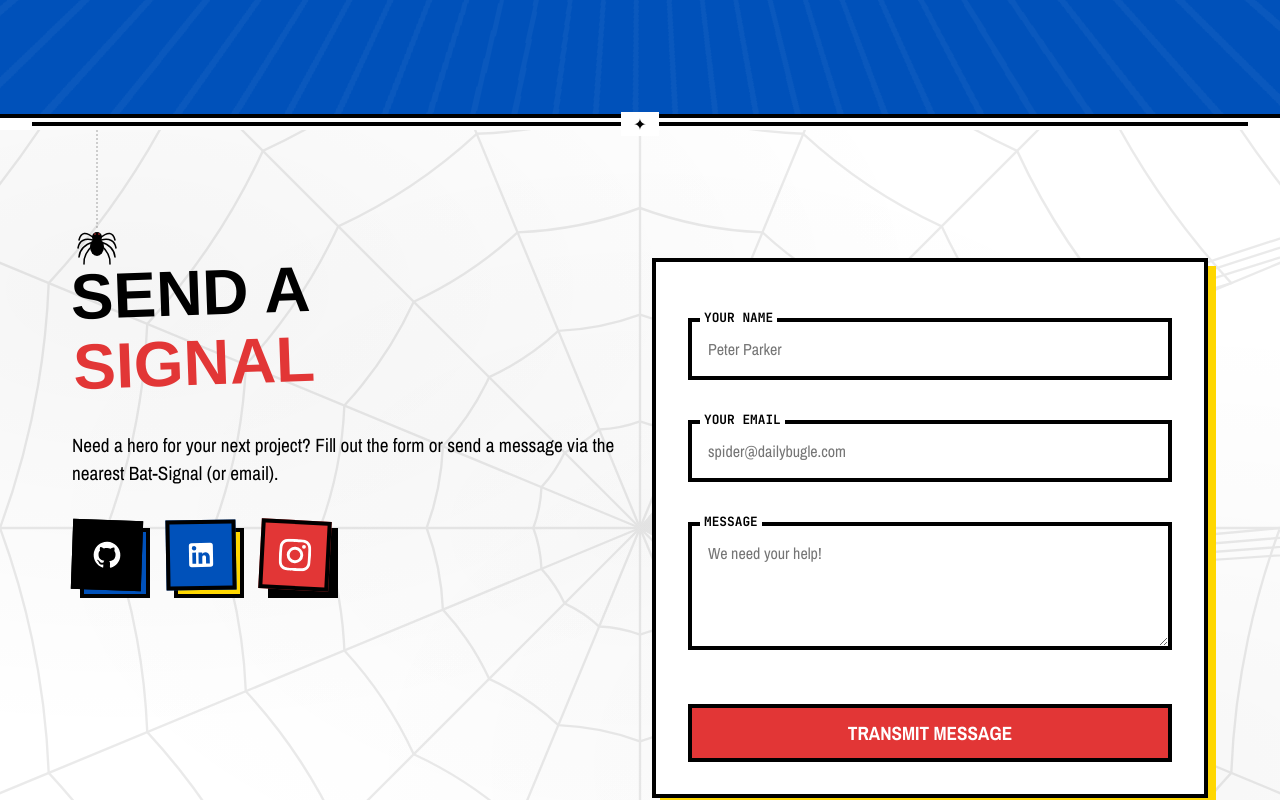
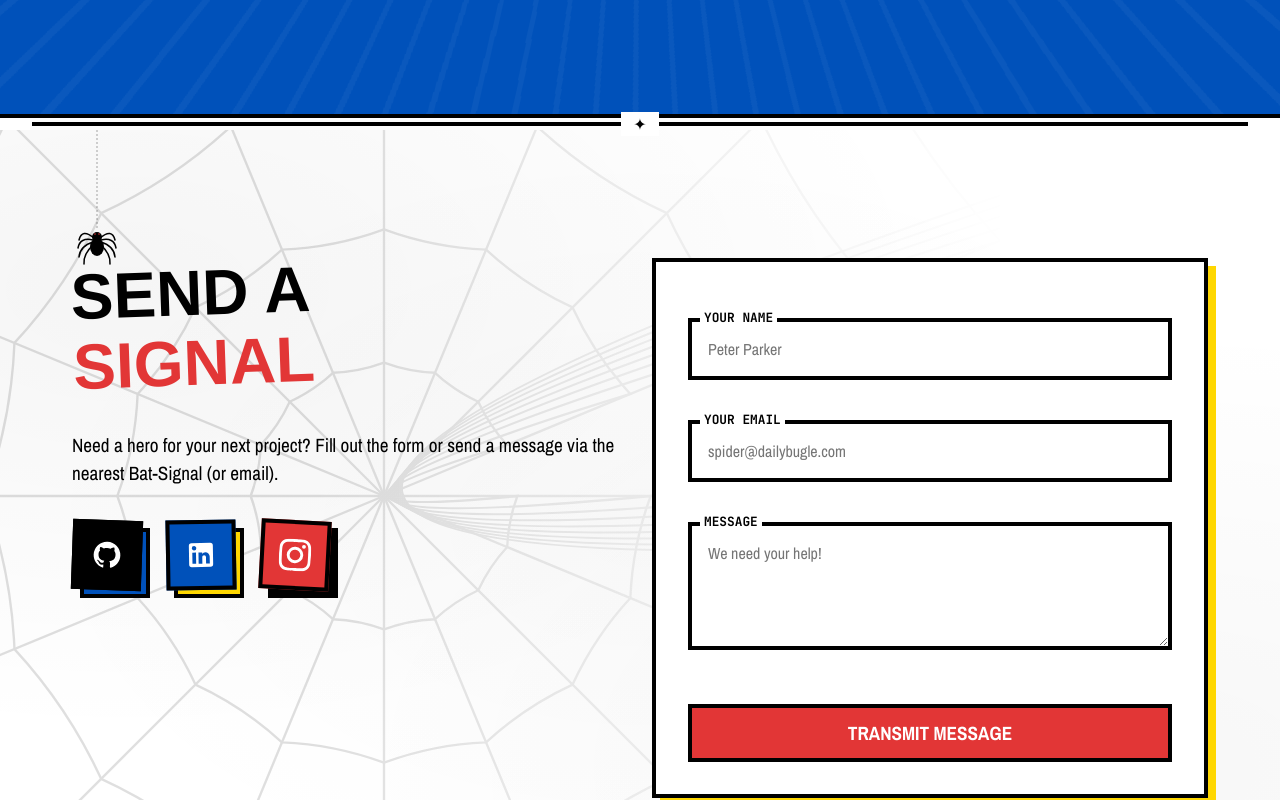
Before and after one commit to Saintfai/portfolio, a Next.js app: page / in a window 1280 px wide. Shown: the part 3060-3860 px from the top of the page. Built offline with nearby package versions, Linux system fonts and the light colour scheme; a web font is replaced by a local one.

Commit message:
Adjust decorative web positioning and heading mask

```diff
--- a/app/components/ContactSection.tsx
+++ b/app/components/ContactSection.tsx
@@ -172,11 +172,11 @@ export default function ContactSection() {
 function FullWeb() {
   const width = 800;
   const height = 600;
-  const cx = 400;
-  const cy = 300;
+  const cx = 240; // Offset to the left to align behind the title
+  const cy = 280; // Offset vertically
   const numSpokes = 16;
   const numRings = 9;
-  const maxR = 600;
+  const maxR = 750; // Increased to ensure the offset web covers all edges
   const bowFactor = 0.95; // bows inward slightly
 
   const spokes: string[] = [];
--- a/app/globals.css
+++ b/app/globals.css
@@ -734,8 +734,10 @@ h1, h2, h3, h4, h5, h6 {
   height: 100%;
   pointer-events: none;
   z-index: 0;
-  opacity: 0.08; /* Very subtle, non-intrusive backdrop */
+  opacity: 0.12; /* Slightly increased because of the fading effect */
   transition: opacity 0.3s ease;
+  -webkit-mask-image: linear-gradient(to right, rgba(0, 0, 0, 1) 25%, rgba(0, 0, 0, 0.4) 55%, rgba(0, 0, 0, 0) 80%);
+  mask-image: linear-gradient(to right, rgba(0, 0, 0, 1) 25%, rgba(0, 0, 0, 0.4) 55%, rgba(0, 0, 0, 0) 80%);
 }
 
 /* Web colors based on theme */
```
